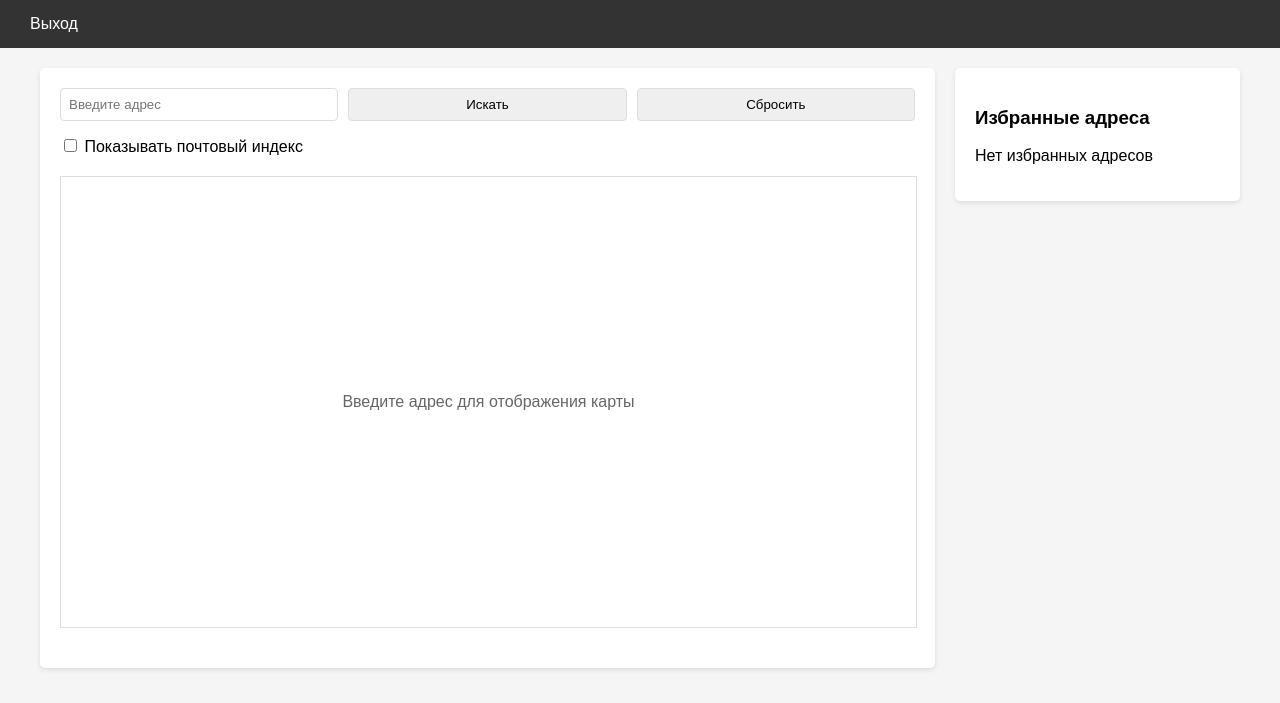
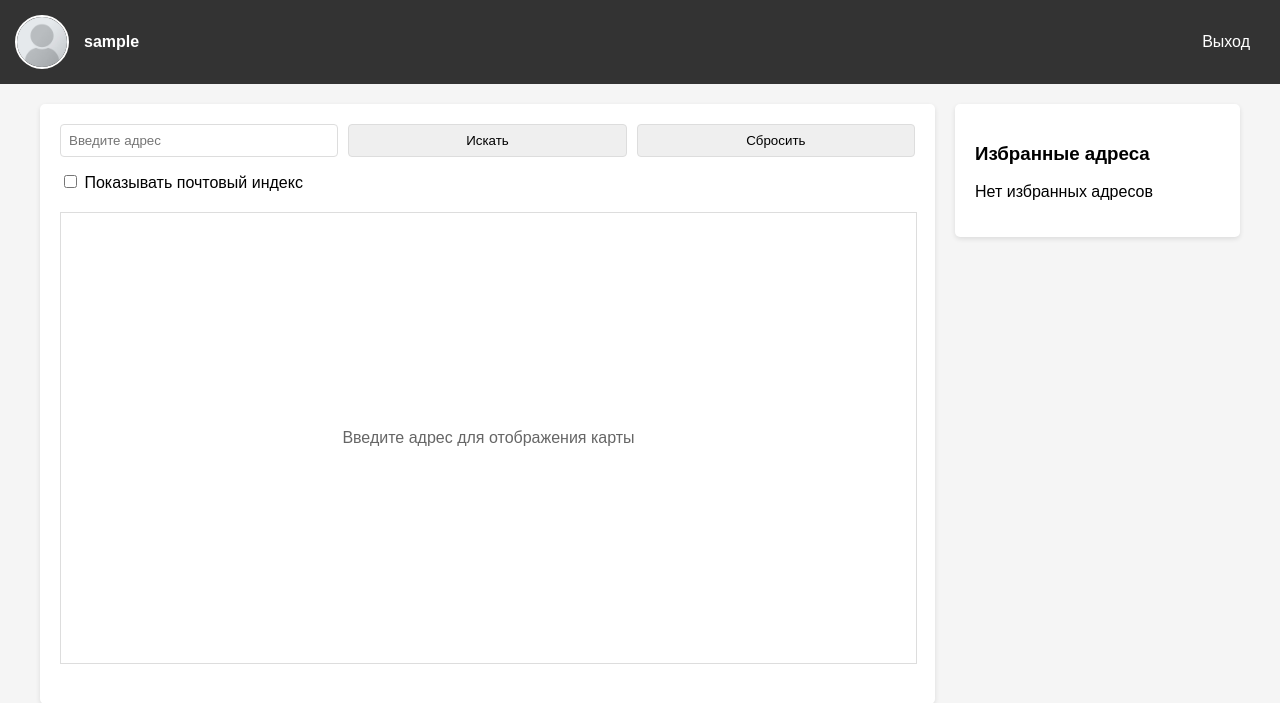
Before and after one commit to light483-l/WebServerAPI, a Flask app: template templates/dashboard.html in a window 1280 px wide. Shown: the top 703 px of the page. Run offline with Flask 3, Linux system fonts and the light colour scheme; the template is opened without the code that fills it: values that come from a table or form of the project are taken from there, others are empty; the visitor is signed in with stand-in values (Sample User, id 1); some libraries are stand-ins or nearby versions.

Commit message:
Update dashboard.html

```diff
--- a/templates/dashboard.html
+++ b/templates/dashboard.html
@@ -13,6 +13,9 @@
             background: #333;
             padding: 15px;
             margin-bottom: 20px;
+            display: flex;
+            justify-content: space-between;
+            align-items: center;
         }
         nav a {
             color: white;
@@ -115,10 +118,41 @@
             height: 100%;
             color: #666;
         }
+        /* Стили для профиля */
+        .profile-info {
+            display: flex;
+            align-items: center;
+            gap: 15px;
+        }
+        .profile-avatar {
+            width: 50px;
+            height: 50px;
+            border-radius: 50%;
+            object-fit: cover;
+            border: 2px solid white;
+        }
+        .profile-username {
+            color: white;
+            font-weight: bold;
+        }
     </style>
 </head>
 <body>
 <nav>
+    <div class="profile-info">
+        <!--
+          Аватарка ищется в папке static/avatars/
+          Формат пути: /static/avatars/имя_файла
+          Если аватарки нет - используется default.png
+        -->
+        {% if current_user.avatar %}
+        <img src="{{ url_for('static', filename='avatars/' + current_user.avatar) }}" class="profile-avatar"
+             alt="Аватар">
+        {% else %}
+        <img src="{{ url_for('static', filename='avatars/default.png') }}" class="profile-avatar" alt="Аватар">
+        {% endif %}
+        <span class="profile-username">{{ current_user.username }}</span>
+    </div>
     <a href="/logout">Выход</a>
 </nav>
 
```
